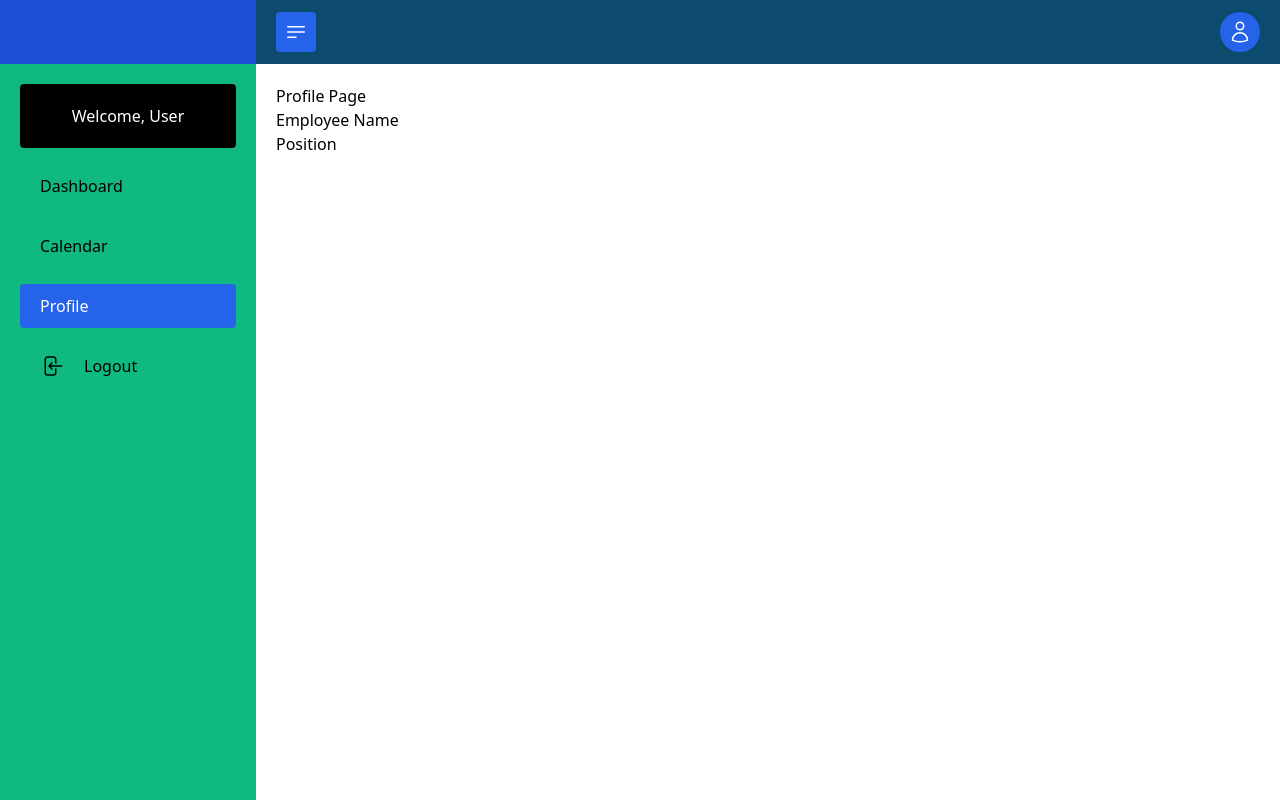
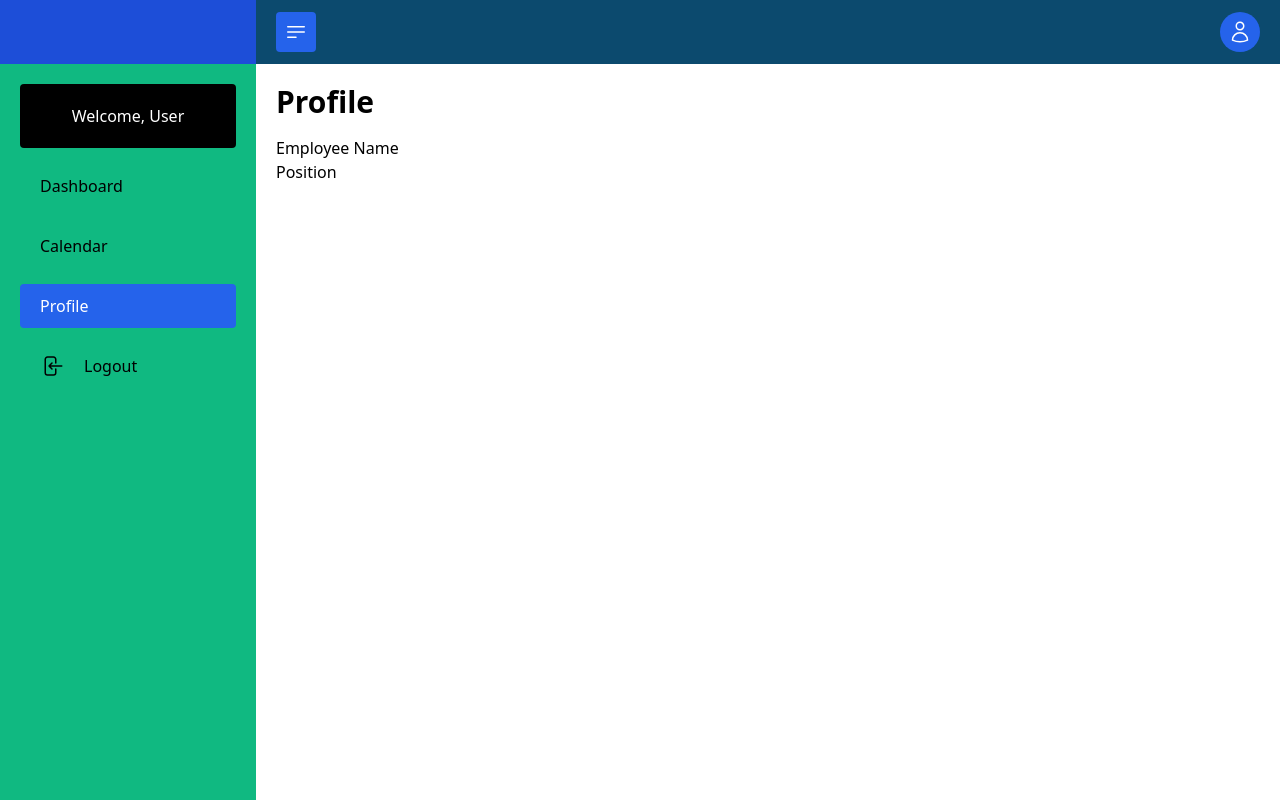
Before and after one commit to PrgDominique/Sweldo-App-Frontend, a React (Create React App) app: page /profile in a window 1280 px wide. Built offline with nearby package versions, Linux system fonts and the light colour scheme; no server answers; sample sign-in values are in the browser's storage.

Commit message:
added page title component

```diff
--- /dev/null
+++ b/src/components/ui/titles/PageTitle.jsx
@@ -0,0 +1,9 @@
+const PageTitle = ({ title }) => {
+  return (
+    <div className='mb-4'>
+      <h1 className='text-3xl font-bold'>{title}</h1>
+    </div>
+  )
+}
+
+export default PageTitle
--- a/src/pages/portal/admin/admin_dashboard.jsx
+++ b/src/pages/portal/admin/admin_dashboard.jsx
@@ -1,6 +1,7 @@
 import { useEffect, useState } from 'react'
 import { useNavigate } from 'react-router-dom'
 import StatisticCard from '../../../components/ui/cards/StatisticCard'
+import PageTitle from '../../../components/ui/titles/PageTitle'
 
 import * as RestApi from '../../../utils/rest_api_util'
 
@@ -32,6 +33,7 @@ const AdminDashboardPage = () => {
 
   return (
     <div>
+      <PageTitle title='Dashboard' />
       <div className='grid grid-cols-1 md:grid-cols-2 lg:grid-cols-4 gap-5'>
         <StatisticCard name='Total Employee' value={stats.totalEmployee} />
         {/* Not final */}
--- a/src/pages/portal/admin/employee.jsx
+++ b/src/pages/portal/admin/employee.jsx
@@ -2,6 +2,7 @@ import { useEffect, useState } from 'react'
 import { useNavigate } from 'react-router-dom'
 import EmployeeTable from '../../../components/portal/admin/employee/EmployeeTable'
 import Pagination from '../../../components/portal/admin/employee/Pagination'
+import PageTitle from '../../../components/ui/titles/PageTitle'
 import * as RestApi from '../../../utils/rest_api_util'
 
 const EmployeePage = () => {
@@ -30,9 +31,7 @@ const EmployeePage = () => {
 
   return (
     <div>
-      <div className='mb-5'>
-        <h1 className='text-3xl font-bold'>Employee Page</h1>
-      </div>
+      <PageTitle title='Employee' />
       <div>
         <div className='mb-5'>
           <EmployeeTable employees={employees} />
--- a/src/pages/portal/user/calendar.jsx
+++ b/src/pages/portal/user/calendar.jsx
@@ -1,8 +1,10 @@
 import CalendarForm from '../../../components/portal/user/calendar/CalendarForm'
+import PageTitle from '../../../components/ui/titles/PageTitle'
 
 const CalendarPage = () => {
   return (
     <div>
+      <PageTitle title='Calendar' />
       <CalendarForm />
     </div>
   )
--- a/src/pages/portal/user/dashboard.jsx
+++ b/src/pages/portal/user/dashboard.jsx
@@ -3,6 +3,7 @@ import { useNavigate } from 'react-router-dom'
 import Announcement from '../../../components/portal/user/dashboard/Announcement'
 import TimeCard from '../../../components/portal/user/dashboard/TimeCard'
 import StatisticCard from '../../../components/ui/cards/StatisticCard'
+import PageTitle from '../../../components/ui/titles/PageTitle'
 import * as RestApi from '../../../utils/rest_api_util'
 
 const Dashboard = () => {
@@ -38,6 +39,7 @@ const Dashboard = () => {
 
   return (
     <div>
+      <PageTitle title='Dashboard' />
       <div className='grid grid-cols-1 md:grid-cols-6 gap-5'>
         <div className='md:col-span-4'>
           <div className='grid grid-cols-1 md:grid-cols-2 lg:grid-cols-4 gap-5'>
--- a/src/pages/portal/user/profile.jsx
+++ b/src/pages/portal/user/profile.jsx
@@ -1,16 +1,13 @@
+import PageTitle from '../../../components/ui/titles/PageTitle'
 
 const Profile = () => {
-    return (
-
-    <>
-    <div>Profile Page</div>
-
-        <div>Employee Name</div>
-        <div>Position</div>
-
-    </>
-
-    )
+  return (
+    <div>
+      <PageTitle title='Profile' />
+      <div>Employee Name</div>
+      <div>Position</div>
+    </div>
+  )
 }
 
 export default Profile
```
